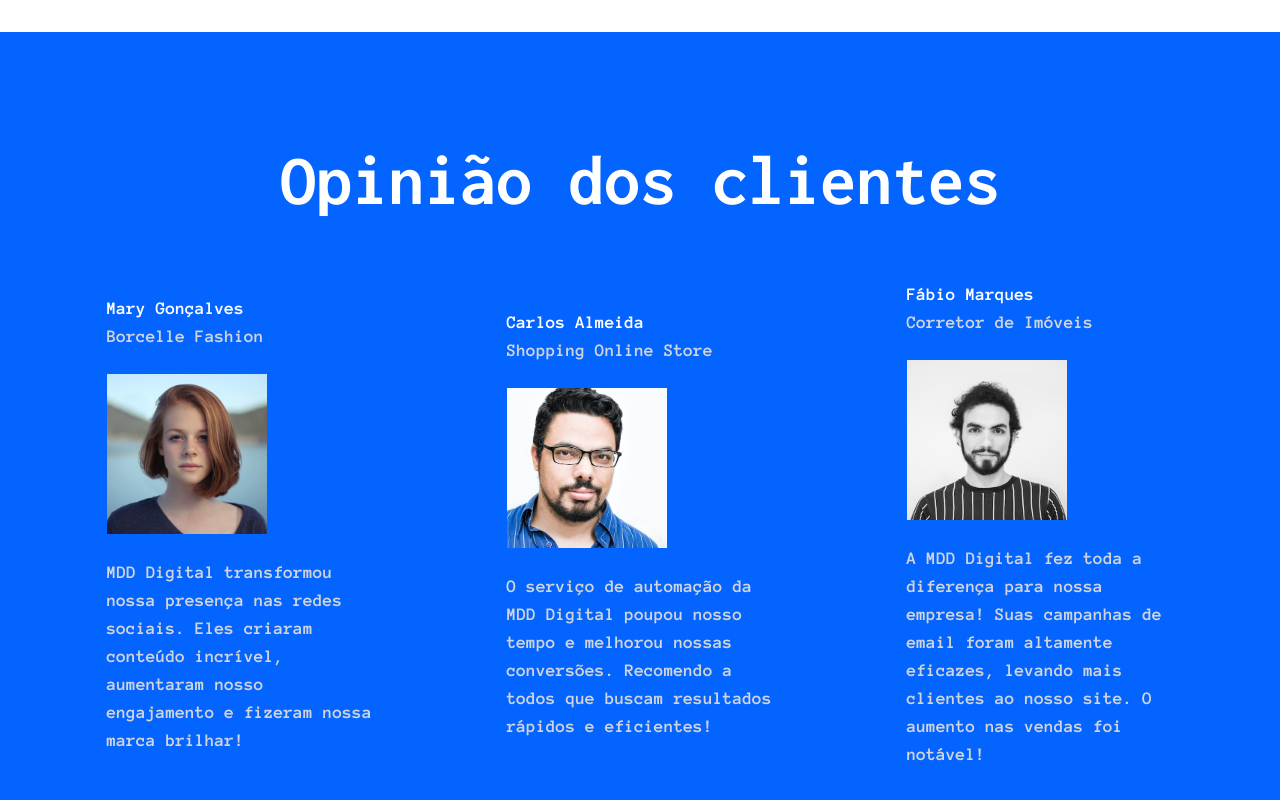
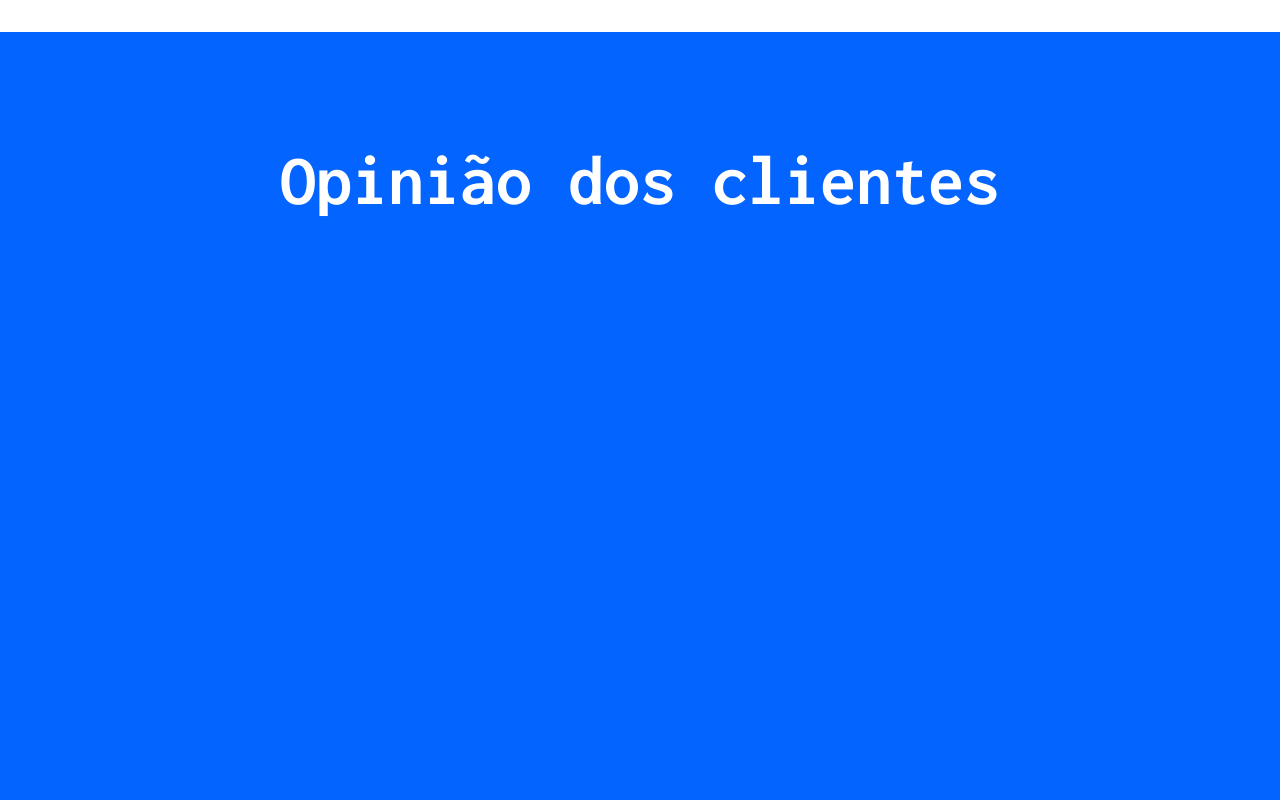
Before and after one commit to roberiof/mdd-digital, a React (Vite) app: page / in a window 1280 px wide. Shown: the part 5303-6103 px from the top of the page. Built offline with nearby package versions, Linux system fonts and the light colour scheme.

Commit message:
style: add animation to ClientSection

```diff
--- a/src/components/ClientsSection.tsx
+++ b/src/components/ClientsSection.tsx
@@ -18,7 +18,7 @@
             <div className="wrapper m-auto">
                 <h2 className='mb-16 text-center'> Opinião dos clientes </h2>
                 <div className='flex flex-col xl:flex-row items-center xl:justify-between gap-16'>
-                    <div className='w-full sm:w-5/6 xl:w-1/4 flex flex-col gap-6'>
+                    <div className='w-full sm:w-5/6 xl:w-1/4 flex flex-col gap-6' data-aos="fade-up">
                         <div>
                             <p> Mary Gonçalves </p>
                             <p className='text-gray-300'> Borcelle Fashion </p>
@@ -26,7 +26,7 @@
                         <img src={client1} alt="" className='w-40 h-40 object-cover'/>
                         <p className='text-gray-300'> MDD Digital transformou nossa presença nas redes sociais. Eles criaram conteúdo incrível, aumentaram nosso engajamento e fizeram nossa marca brilhar!</p>
                     </div>
-                    <div className='w-full sm:w-5/6 xl:w-1/4 flex flex-col gap-6'>
+                    <div className='w-full sm:w-5/6 xl:w-1/4 flex flex-col gap-6' data-aos="fade-up">
                         <div>
                             <p> Carlos Almeida </p>
                             <p className='text-gray-300'> Shopping Online Store</p>
@@ -34,7 +34,7 @@
                         <img src={client2} alt="" className='w-40 h-40 object-cover'/>
                         <p className='text-gray-300'>O serviço de automação da MDD Digital poupou nosso tempo e melhorou nossas conversões. Recomendo a todos que buscam resultados rápidos e eficientes!</p>
                     </div>
-                    <div className='w-full sm:w-5/6 xl:w-1/4 flex flex-col gap-6'>
+                    <div className='w-full sm:w-5/6 xl:w-1/4 flex flex-col gap-6' data-aos="fade-up">
                         <div>
                             <p> Fábio Marques </p>
                             <p className='text-gray-300'> Corretor de Imóveis </p>
```
